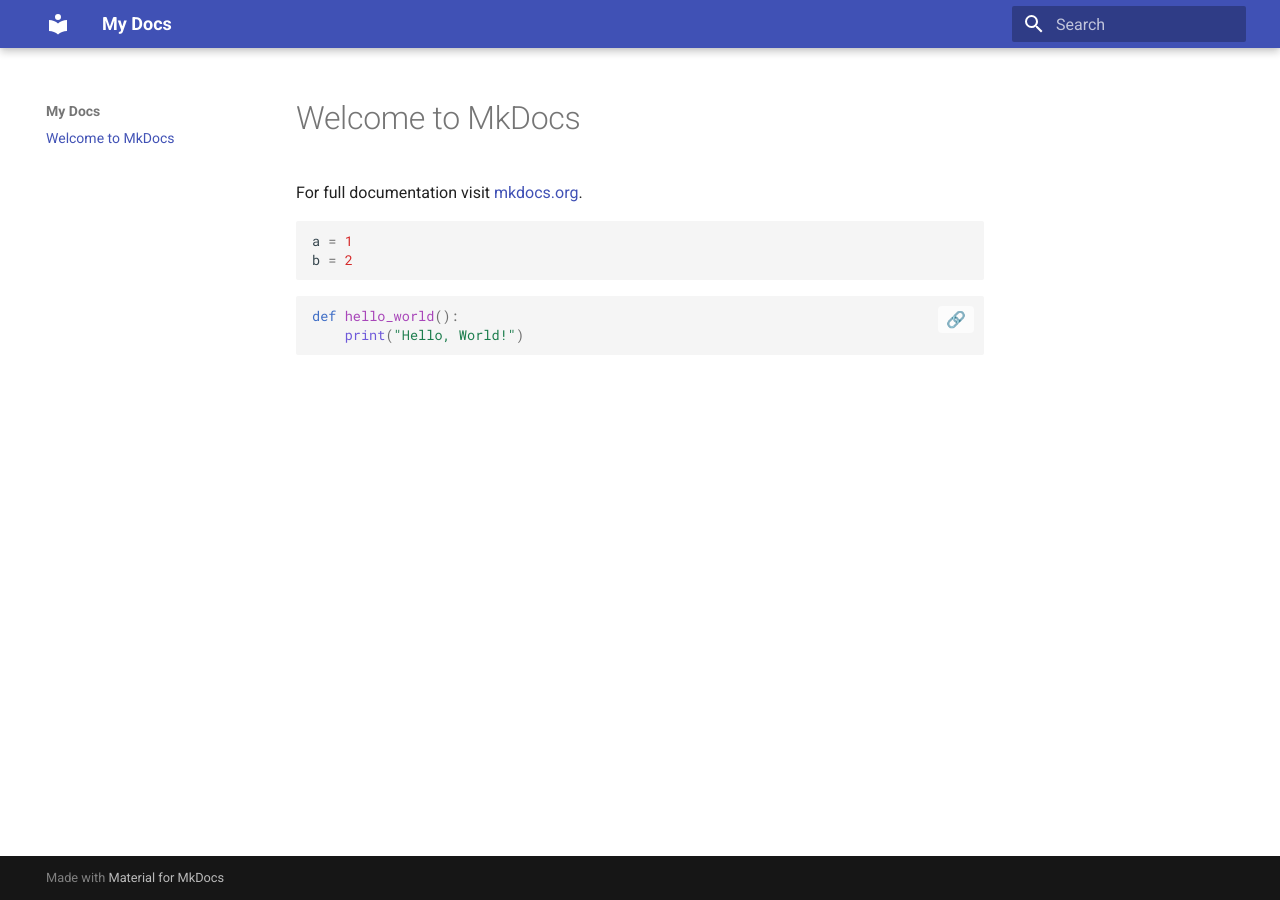
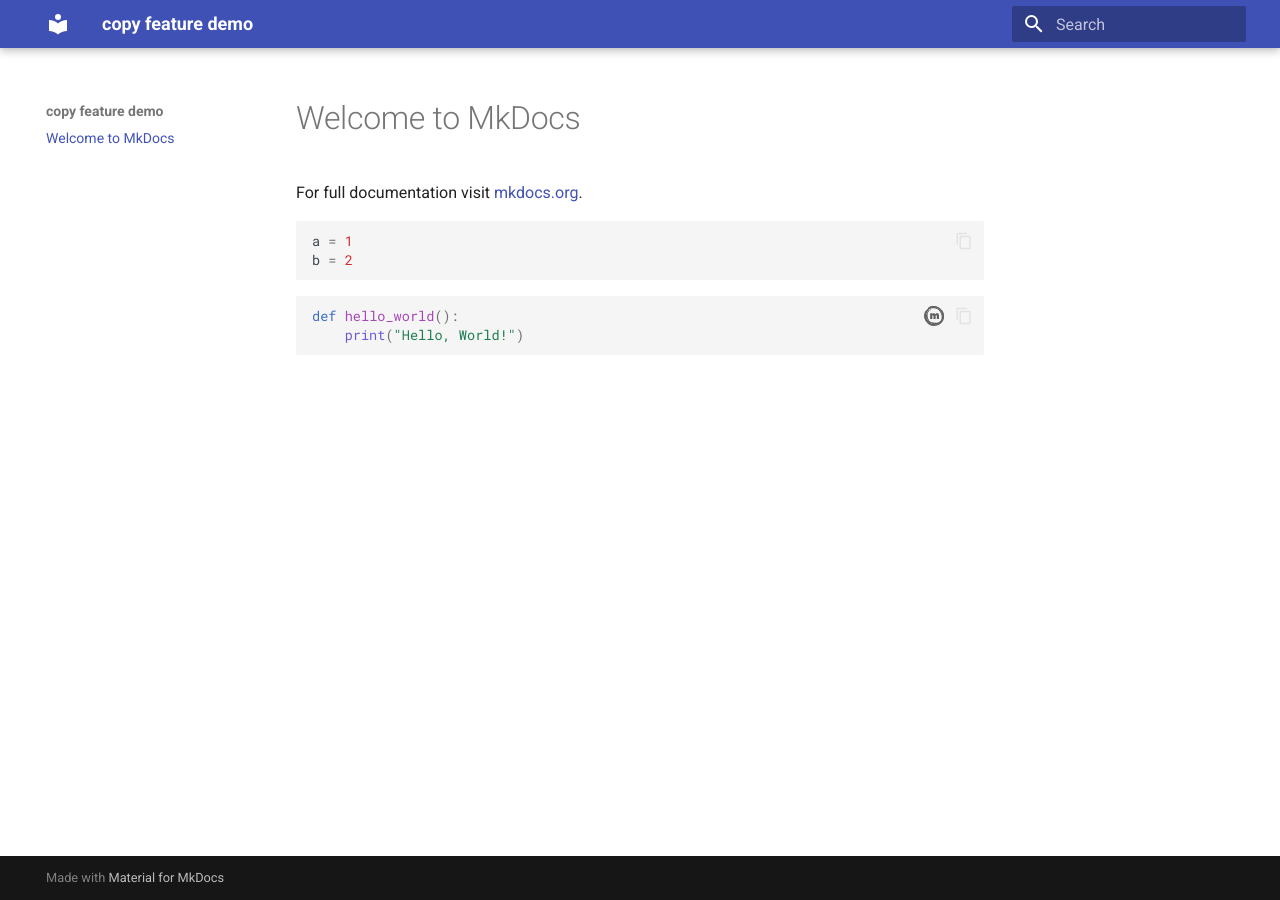
Before and after one commit to marimo-team/marimo-snippets, an MkDocs documentation site: the page built from docs/index.md, in a window 1280 px wide. Built offline with MkDocs 1.6.1 and Material for MkDocs 9.7.7, drawn with Linux system fonts in a browser that asks for light colours.

Commit message:
slightly better css

```diff
--- a/docs/extractor.js
+++ b/docs/extractor.js
@@ -41,22 +41,25 @@
         // Create the button
         const button = document.createElement('button');
         button.className = 'url-copy-button';
-        button.innerHTML = '🔗';
         button.title = 'Open code in new tab';
         button.style.position = 'absolute';
         button.style.top = '0.5rem';
         button.style.right = '0.5rem';
-        button.style.background = 'rgba(255, 255, 255, 0.7)';
         button.style.border = 'none';
         button.style.borderRadius = '4px';
         button.style.padding = '4px 8px';
+        button.style.margin = '-4px 22px';
         button.style.cursor = 'pointer';
         button.style.zIndex = '10';
-
+        button.style.filter = 'grayscale(100%)';
+        button.innerHTML = '<img src="icon.svg" alt="icon" width="20" height="20">';
         // Ensure the pre element has a relative position for button placement
         if (getComputedStyle(preElement).position === 'static') {
           preElement.style.position = 'relative';
         }
+
+        button.addEventListener("mouseover", function() { button.style.filter = "grayscale(0%)"; });
+        button.addEventListener("mouseout", function() { button.style.filter = 'grayscale(100%)'; });
 
         // Add click event to the button
         button.addEventListener('click', function(e) {
--- a/mkdocs.yml
+++ b/mkdocs.yml
@@ -1,7 +1,13 @@
-site_name: My Docs
+site_name: copy feature demo
 theme:
   name: material
+  features:
+    - content.code.copy
 markdown_extensions:
   - pymdownx.highlight:
       anchor_linenums: true
+      line_spans: __span
+      pygments_lang_class: true
+  - pymdownx.inlinehilite
+  - pymdownx.snippets
   - pymdownx.superfences
```
Also changed, not shown: README.md (+2 -5 lines), docs/icon.svg (added), docs/index.md (line endings or trailing spaces).
